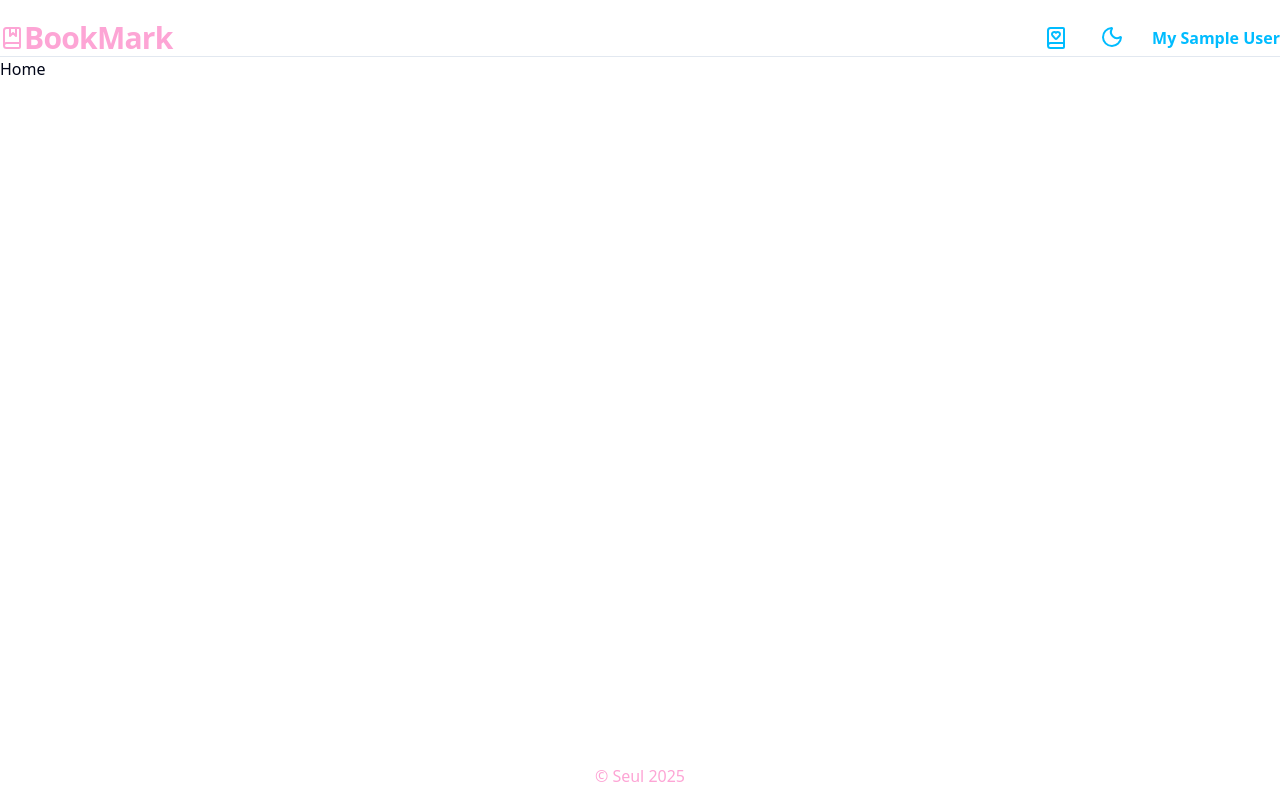
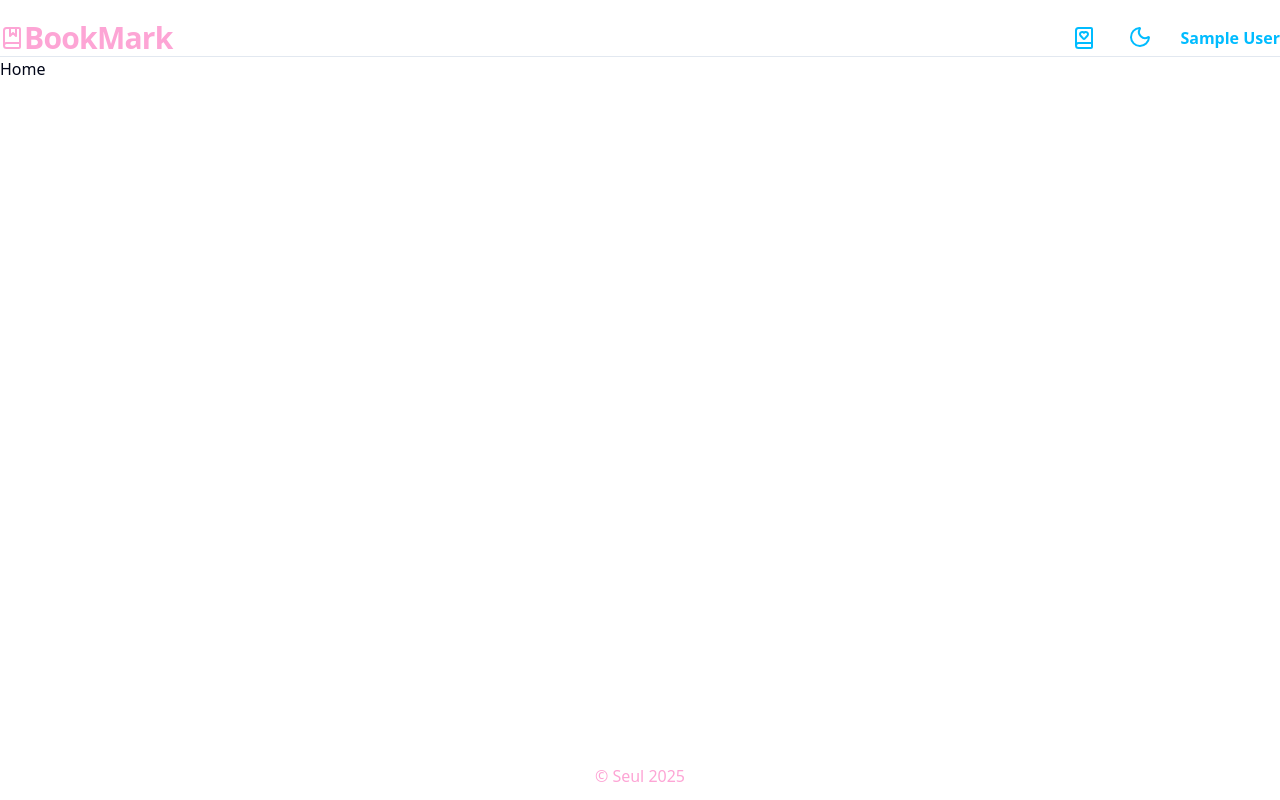
Before and after one commit to seulwithlove/my-social-bookmark, a Next.js app: page / in a window 1280 px wide. Built offline with nearby package versions, Linux system fonts and the light colour scheme; no server answers; sample sign-in values are in the browser's storage.

Commit message:
feat: set login route

```diff
--- /dev/null
+++ b/app/bookcase/[nickname]/page.tsx
@@ -0,0 +1,16 @@
+import { use } from "react";
+
+type Props = {
+  params: Promise<{ nickname: string }>;
+};
+
+export default function BookcaseNickname({ params }: Props) {
+  const { nickname } = use(params);
+  return (
+    <div>
+      <h1 className="font-semibold text-3l">
+        {decodeURI(nickname)}`s Bookcase
+      </h1>
+    </div>
+  );
+}
--- a/app/bookcase/page.tsx
+++ b/app/bookcase/page.tsx
@@ -1,3 +1,11 @@
+import { redirect } from "next/navigation";
+import { use } from "react";
+import { auth } from "@/lib/auth";
+
 export default function Bookcase() {
-  return <div>Bookcase</div>;
+  const session = use(auth());
+  const didLogin = !!session?.user?.email;
+  if (!session?.user?.name) redirect("/");
+  const nickname = encodeURI(session.user.name);
+  redirect(didLogin ? `bookcase/${nickname}` : "/");
 }
--- a/app/nav.tsx
+++ b/app/nav.tsx
@@ -15,7 +15,7 @@ export default function Nav() {
       <ThemeChanger />
       {didLogin ? (
         <Link href="/my" className={"text-btn"}>
-          My {session.user?.name}
+          {session.user?.name}
         </Link>
       ) : (
         <Link href="/sign" className={"text-btn"}>
```
